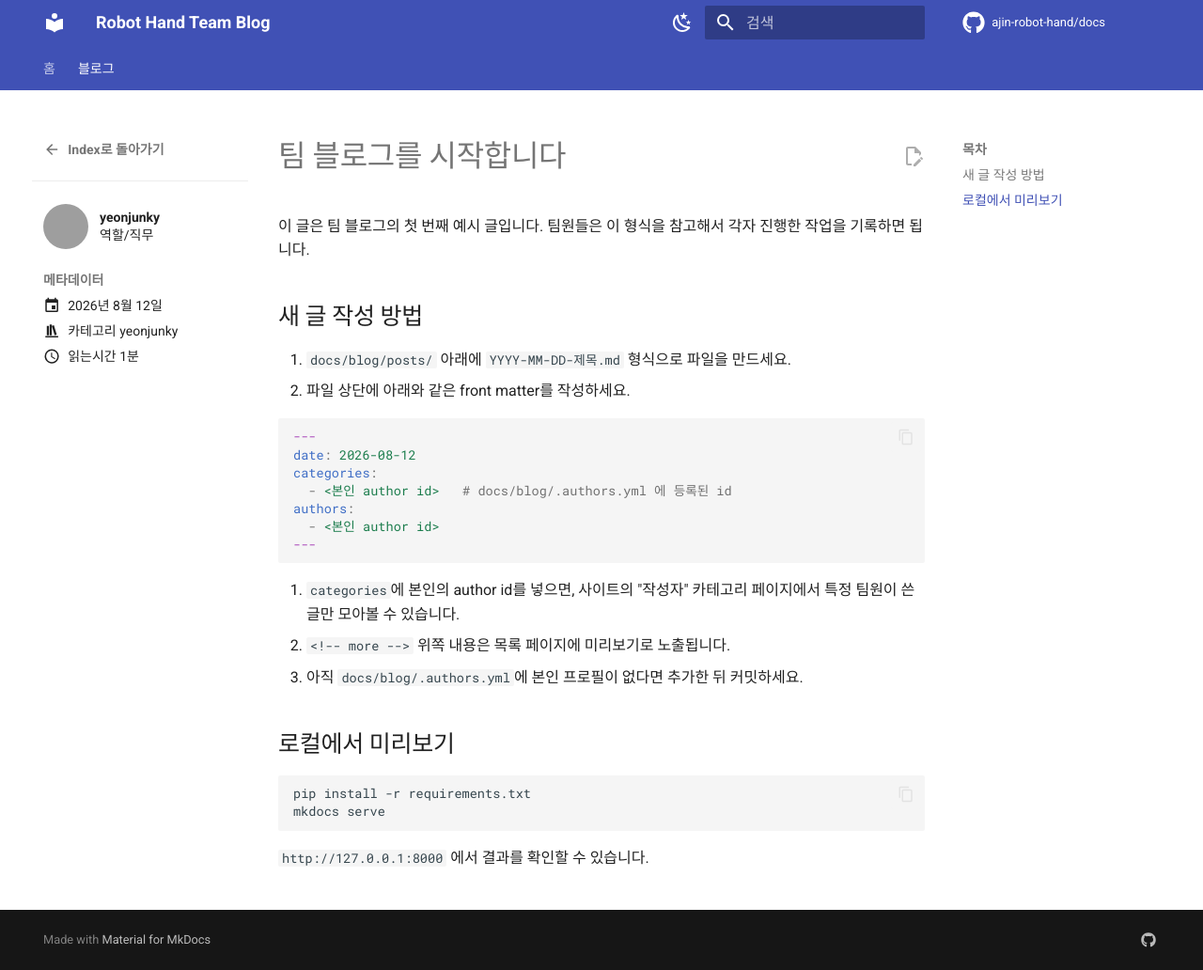
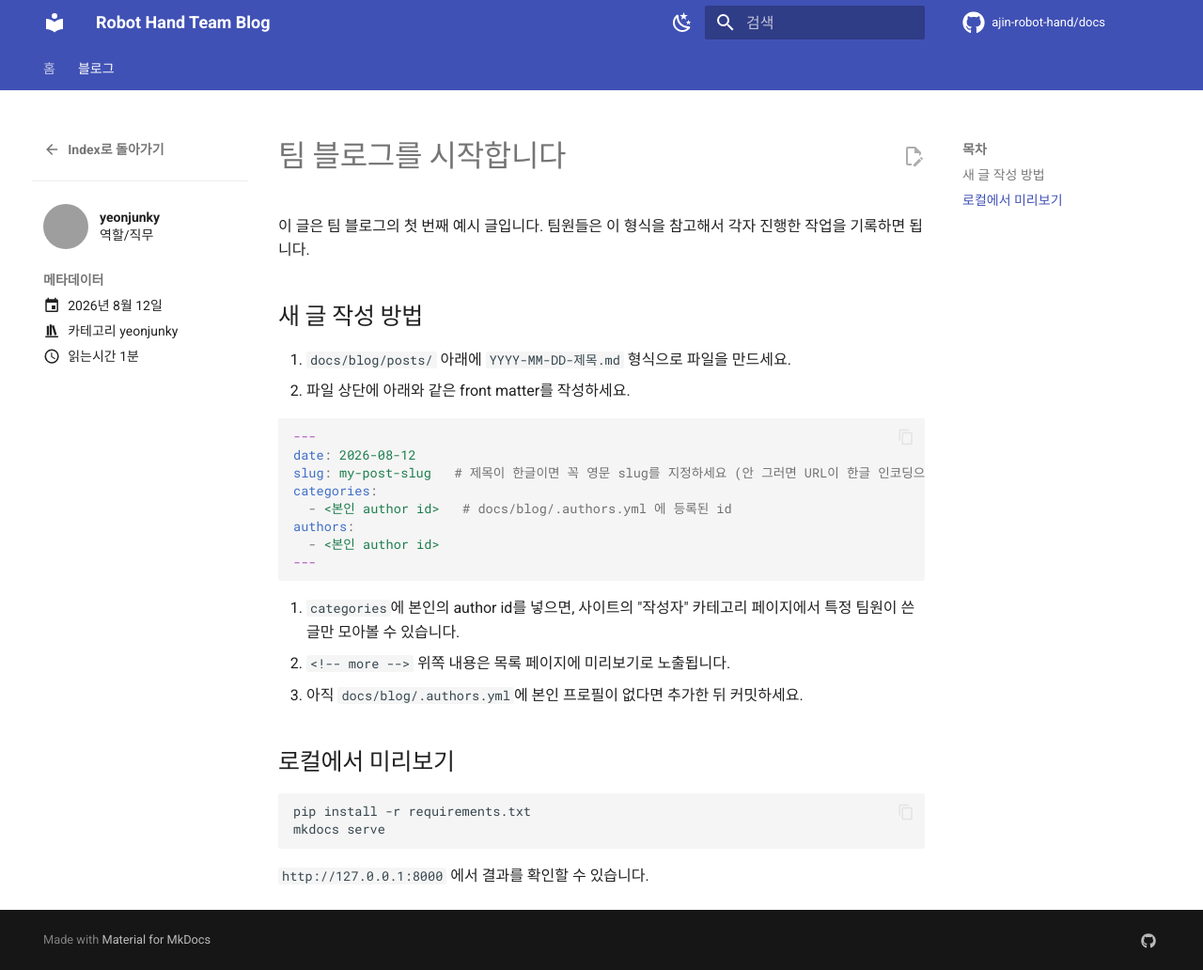
Before and after one commit to ajin-robot-hand/docs, an MkDocs documentation site: the page built from docs/blog/posts/2026-08-12-welcome.md, in a window 1280 px wide and 1032 px high. Shown: the whole window at 94% size. Built offline with MkDocs 1.6.1 and Material for MkDocs 9.7.7, drawn with Linux system fonts in a browser that asks for light colours; comment, search, counter and statistics services are not loaded; grey boxes are pictures that could not be loaded.

Commit message:
fix: add explicit slug to avoid non-ASCII blog post URLs

````diff
--- a/docs/blog/posts/2026-08-12-welcome.md
+++ b/docs/blog/posts/2026-08-12-welcome.md
@@ -20,6 +21,7 @@ authors:
    ```yaml
    ---
    date: 2026-08-12
+   slug: my-post-slug   # 제목이 한글이면 꼭 영문 slug를 지정하세요 (안 그러면 URL이 한글 인코딩으로 지저분해집니다)
    categories:
      - <본인 author id>   # docs/blog/.authors.yml 에 등록된 id
    authors:
````
Also changed, not shown: other parts of docs/blog/posts/2026-08-12-welcome.md (+1 -0 lines).
